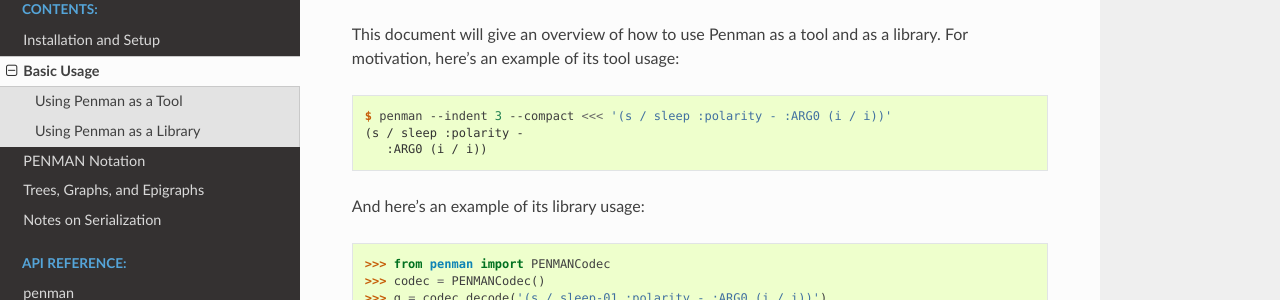
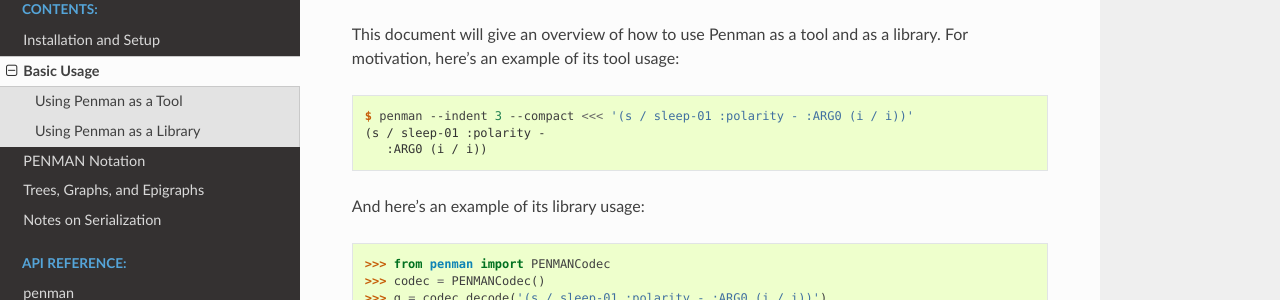
Before and after one commit to goodmami/penman, a Sphinx documentation site: the page built from docs/basic.rst, in a window 1280 px wide and 900 px high. Shown: the part 137-437 px from the top of the window. Built offline with Sphinx 7.4.7 and the Read the Docs theme 2.0.0, drawn with Linux system fonts in a browser that asks for light colours.

Commit message:
Documentation fixes: examples

```diff
--- a/docs/basic.rst
+++ b/docs/basic.rst
@@ -7,8 +7,8 @@ as a library. For motivation, here's an example of its tool usage:
 
 .. code-block:: console
 
-   $ penman --indent 3 --compact <<< '(s / sleep :polarity - :ARG0 (i / i))'
-   (s / sleep :polarity -
+   $ penman --indent 3 --compact <<< '(s / sleep-01 :polarity - :ARG0 (i / i))'
+   (s / sleep-01 :polarity -
       :ARG0 (i / i))
 
 And here's an example of its library usage:
--- a/docs/serialization.rst
+++ b/docs/serialization.rst
@@ -7,14 +7,14 @@ tree and then the pure graph is interpreted from it.
 
 .. code-block:: lisp
 
-   (b / bark
+   (b / bark-01
       :ARG0 (d / dog))
 
 The above PENMAN string is parsed to the following tree:
 
 .. code-block:: python
 
-   Tree(('b', [(':instance', 'bark'),
+   Tree(('b', [(':instance', 'bark-01'),
                (':ARG0', ('d', [(':instance', 'dog')]))]))
 
 The structure of a tree node is ``(var, branches)`` while the
@@ -25,7 +25,7 @@ to the following graph (triples and associated layout markers):
 .. code-block:: python
 
    Graph(triples=[
-          ('b', ':instance', 'bark'),
+          ('b', ':instance', 'bark-01'),
           ('b', ':ARG0', 'd'),
           ('d', ':instance', 'dog')
 	 ],
```
Also changed, not shown: README.md (+5 -5 lines), 4 other files.
